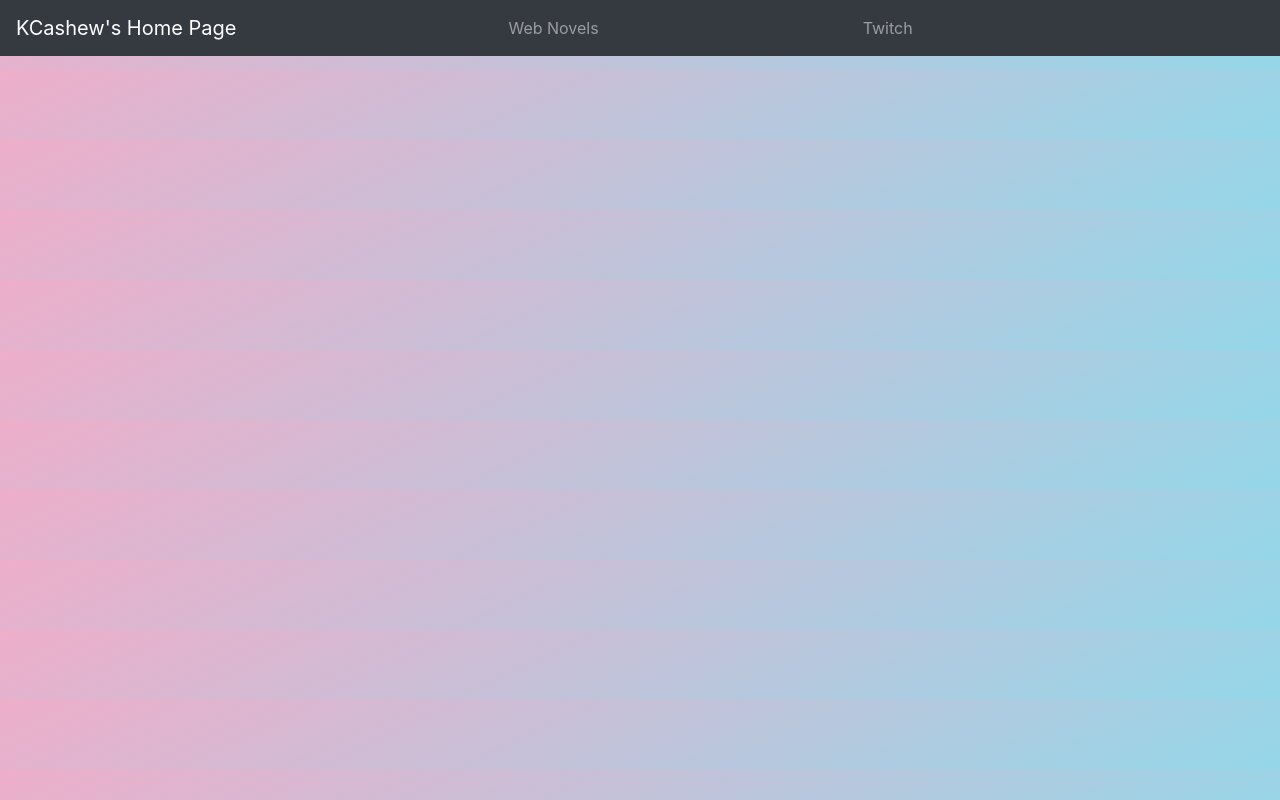
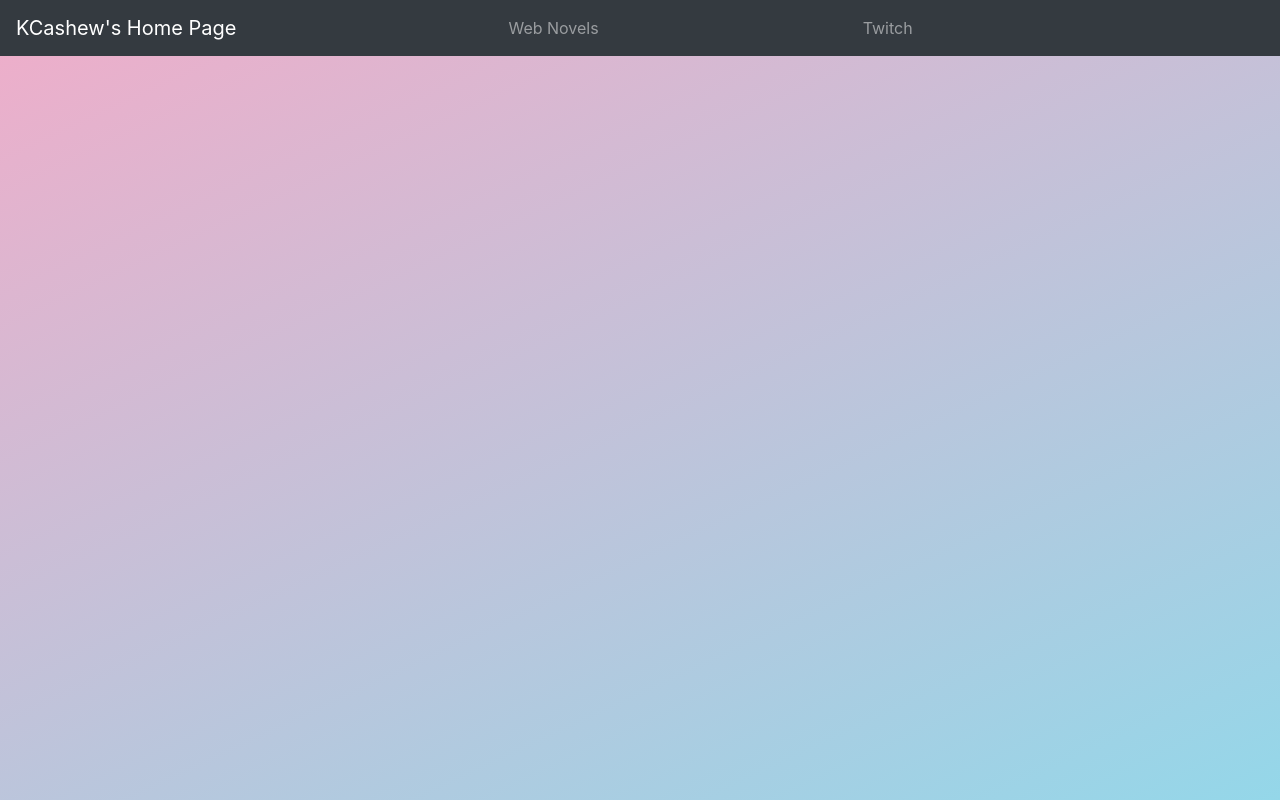
Before and after one commit to jakescreen/kcashewReact, a React (Create React App) app: page / in a window 1280 px wide. Built offline with nearby package versions, Linux system fonts and the light colour scheme.

Commit message:
looking good on pc

```diff
--- a/src/index.css
+++ b/src/index.css
@@ -14,15 +14,14 @@ code {
     monospace;
 }
 
-#root{
+
+body, html{
+  height: 100%;
+  width: 100%;
+  padding-top: 35px;
   background: rgb(238,174,202);
 background: linear-gradient(155deg, rgba(238,174,202,1) 0%, rgba(148,215,233,1) 100%);
-}
 
-html{
-  padding-top: 70px;
-  background: rgb(238,174,202);
-background: linear-gradient(155deg, rgba(238,174,202,1) 0%, rgba(148,215,233,1) 100%);
 }
 
 .content-main{
```
